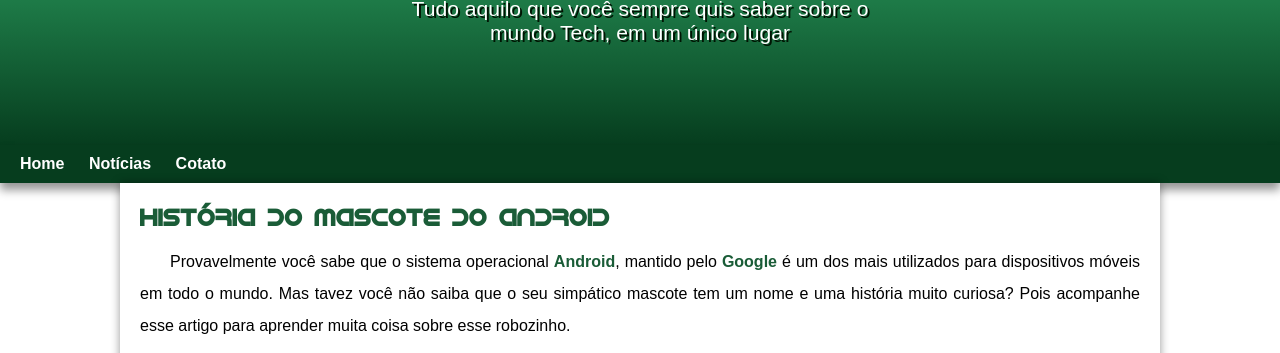
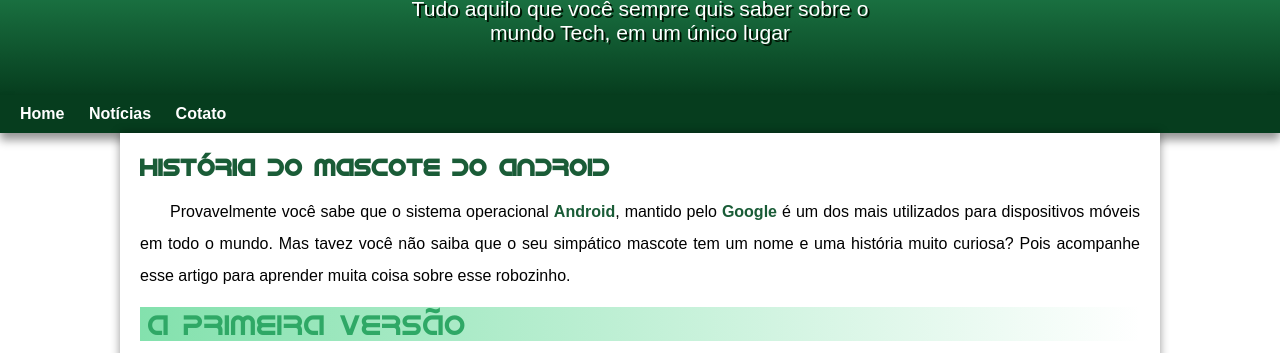
Before and after one commit to WagRdS/progeti-android, a plain HTML site: page index.html in a window 1280 px wide. Shown: the part 107-460 px from the top of the page. Drawn offline with Linux system fonts and the light colour scheme.

Commit message:
Update estilo.css

```diff
--- a/CSS/estilo.css
+++ b/CSS/estilo.css
@@ -53,7 +53,7 @@ header{
     font-size: 1.2em;
     color: var(--corbase);
     max-width: 500px;
-    padding: 0px 10px 100px 10px;
+    padding: 0px 10px 50px 10px;
     margin: auto;
     text-shadow: 2px 2px 0px rgb(0, 20, 3);
  }
```
